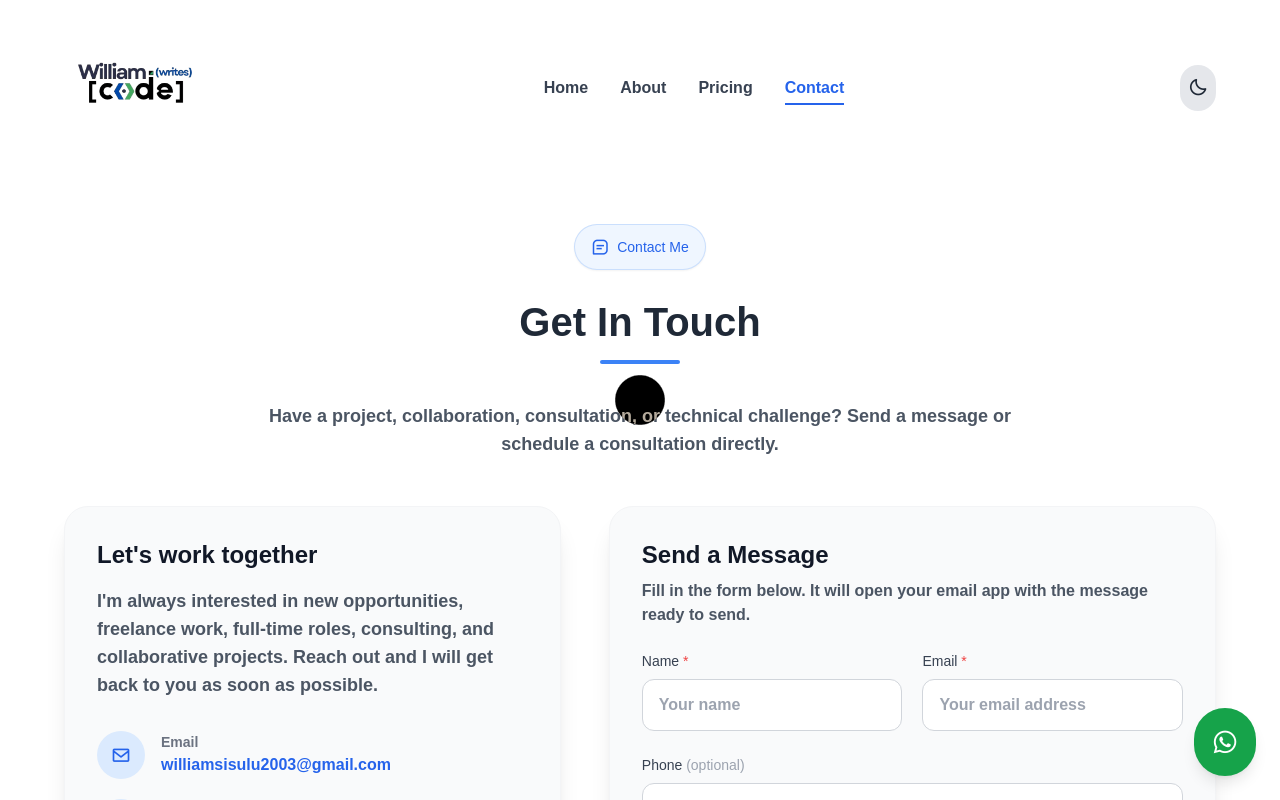
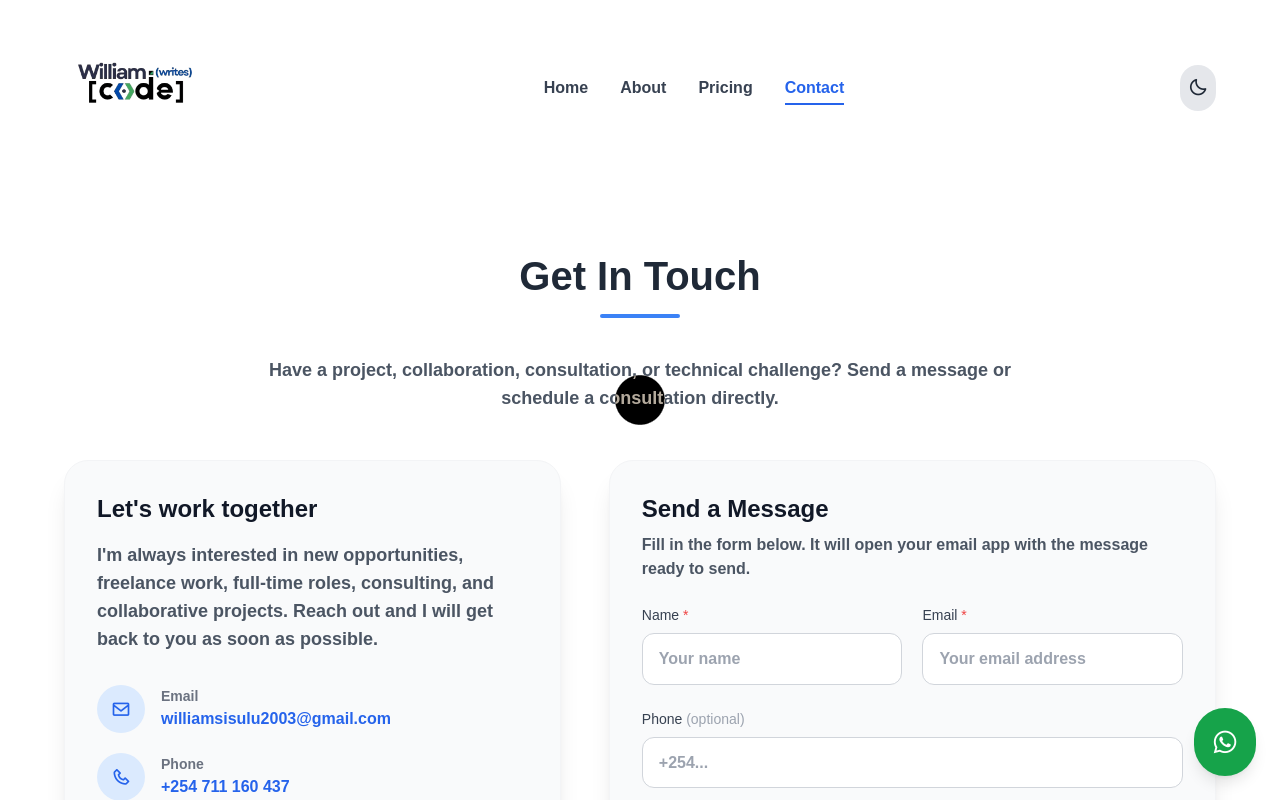
Before and after one commit to i-william17/wwc, a React (Create React App) app in the folder frontend/: page /contact in a window 1280 px wide. Shown: the top 800 px of the page. Built offline with nearby package versions, Linux system fonts and the light colour scheme.

Commit message:
Workable continuation fix2

```diff
--- a/frontend/src/components/BestWorksCarousel.jsx
+++ b/frontend/src/components/BestWorksCarousel.jsx
@@ -155,10 +155,6 @@ const BestWorksCarousel = ({
       <div className="container relative z-10 mx-auto px-4 sm:px-6">
         {/* Header */}
         <div className="mx-auto mb-12 max-w-3xl text-center">
-          <span className="inline-flex items-center gap-2 rounded-full border border-blue-500/20 bg-white/80 px-4 py-2 text-sm font-medium text-blue-600 shadow-sm backdrop-blur-md dark:bg-white/5 dark:text-blue-300">
-            <i className="bx bx-briefcase-alt-2 text-lg"></i>
-            Selected Portfolio Highlights
-          </span>
 
           <h2 className="mt-5 text-3xl font-bold tracking-tight text-gray-900 dark:text-white sm:text-4xl md:text-5xl">
             {title}
--- a/frontend/src/components/Contact.jsx
+++ b/frontend/src/components/Contact.jsx
@@ -480,10 +480,6 @@ Thank you.`
     >
       <div className="container mx-auto px-4 sm:px-6">
         <div className="mx-auto mb-10 max-w-3xl text-center sm:mb-12">
-          <span className="inline-flex items-center gap-2 rounded-full border border-blue-500/20 bg-blue-50 px-4 py-2 text-sm font-medium text-blue-600 shadow-sm dark:bg-blue-950/30 dark:text-blue-300">
-            <i className="bx bx-message-square-detail text-lg"></i>
-            Contact Me
-          </span>
 
           <h2 className="section-title mt-5">Get In Touch</h2>
 
```
